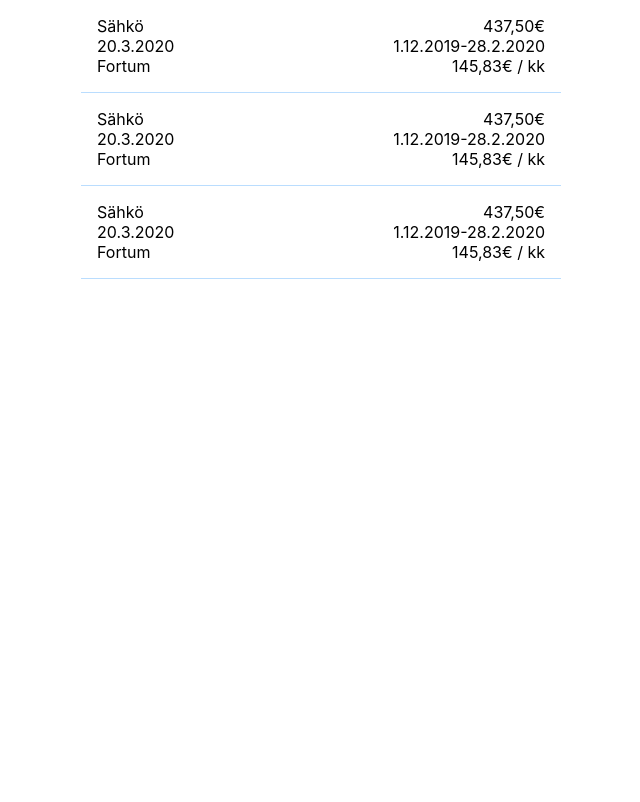
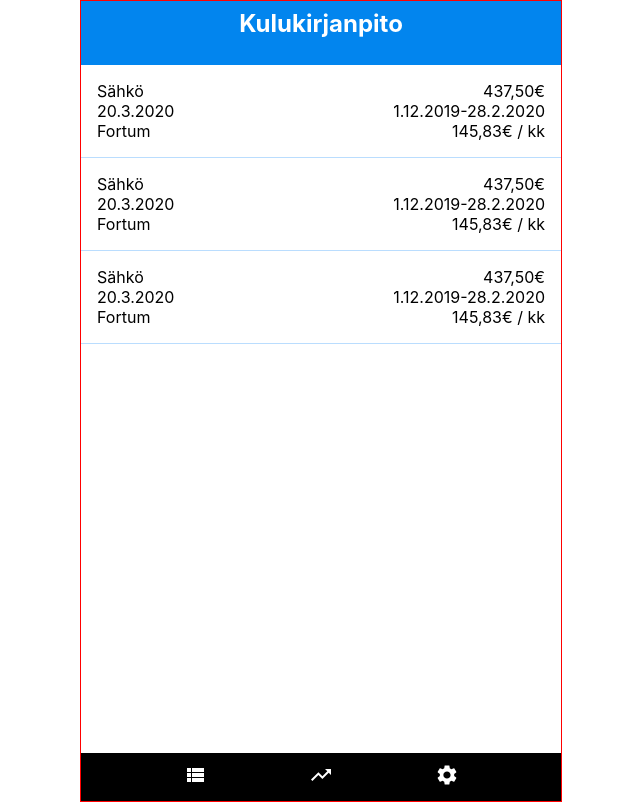
Before and after one commit to toniillokoski/kulukirjanpito, a React (Create React App) app: page / in a window 1280 px wide. Shown: the whole page, without its empty margins (319-959 px from the left). Built offline with nearby package versions, Linux system fonts and the light colour scheme.

Commit message:
+Header, menu, iconit ja muotoiltu

```diff
--- a/package.json
+++ b/package.json
@@ -3,6 +3,8 @@
   "version": "0.1.0",
   "private": true,
   "dependencies": {
+    "@material-ui/core": "^4.9.7",
+    "@material-ui/icons": "^4.9.1",
     "@testing-library/jest-dom": "^4.2.4",
     "@testing-library/react": "^9.3.2",
     "@testing-library/user-event": "^7.1.2",
--- a/src/App.css
+++ b/src/App.css
@@ -1,6 +1,33 @@
+* {
+  margin: 0;
+  padding: 0;
+}
+
 .App {
   max-width: 30em;
   margin: 0 auto;
+  height: 100vh;
+  border: 1px solid red;
+  display: flex;
+  flex-direction: column;
+}
+
+.App > * {
+  flex: 1 1 auto;
+}
+
+.header {
+  background-color: #0285EE;
+  display: flex;
+  justify-content: center;
+  padding: 0.5em;
+  max-height: 3em;
+  min-height: 3em;
+  color: #FFF;
+}
+
+.header h1 {
+  font-size: 1.5em;
 }
 
 .kulukortti {
@@ -12,3 +39,12 @@
   display: flex;
   justify-content: space-between;
 }
+
+.menu {
+  background-color: #000;
+  display: flex;
+  justify-content: space-evenly;
+  max-height: 3em;
+  max-height: 3em;
+  align-items: center;
+}
--- a/src/App.js
+++ b/src/App.js
@@ -1,14 +1,31 @@
 import React from 'react';
 import './App.css';
+import ViewList from '@material-ui/icons/ViewList';
+import TrendingUp from '@material-ui/icons/TrendingUp';
+import Settings from '@material-ui/icons/Settings';
 
 function App() {
   return (
     <div className="App">
-        <Kulukortti />
-        <Kulukortti />
-        <Kulukortti />
+        <Header />
+
+        <div name="content">
+          <Kulukortti />
+          <Kulukortti />
+          <Kulukortti />
+        </div>
+
+        <Menu />
     </div>
   );
+}
+
+function Header(props) {
+  return (
+    <div className="header">
+      <h1>Kulukirjanpito</h1>
+    </div>
+  )
 }
 
 function Kulukortti(props) {
@@ -30,4 +47,14 @@ function Kulukortti(props) {
   );
 }
 
+function Menu(props) {
+  return (
+    <div className="menu">
+      <div className="menu__nappi"><ViewList htmlColor="#fff" /></div>
+      <div className="menu__nappi"><TrendingUp  htmlColor="#fff" /></div>
+      <div className="menu__nappi"><Settings  htmlColor="#fff" /></div>
+    </div>
+  )
+}
+
 export default App;
```
Also changed, not shown: 1 other file (tests, documents, lock files or other folders).
